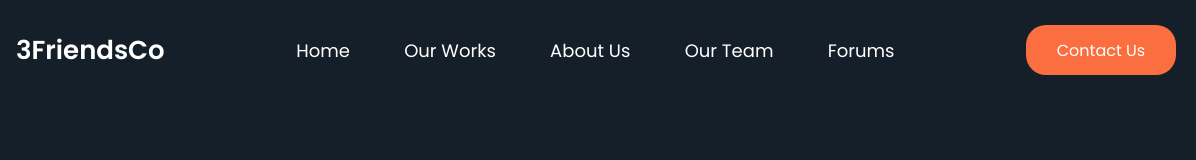
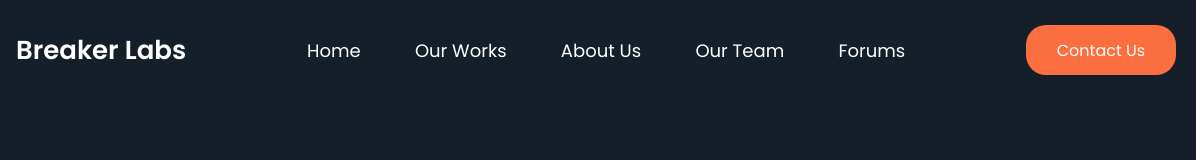
Before and after one commit to berkcanerken/docs-lotus, a plain HTML site: page index.html in a window 1280 px wide. Shown: the full height of the page, 84-1280 px from the left. Drawn offline with Linux system fonts and the light colour scheme.

Commit message:
Update index.html

```diff
--- a/index.html
+++ b/index.html
@@ -12,7 +12,7 @@
       <nav>
         <div class="nameGroup">
           <img src="./media/3FriendsCo-Logo.png" alt="3FriendsCo-Logo" />
-          <span class="nameText">3FriendsCo</span>
+          <span class="nameText">Breaker Labs</span>
         </div>
         <div class="middleGroup">
           <li>
```
